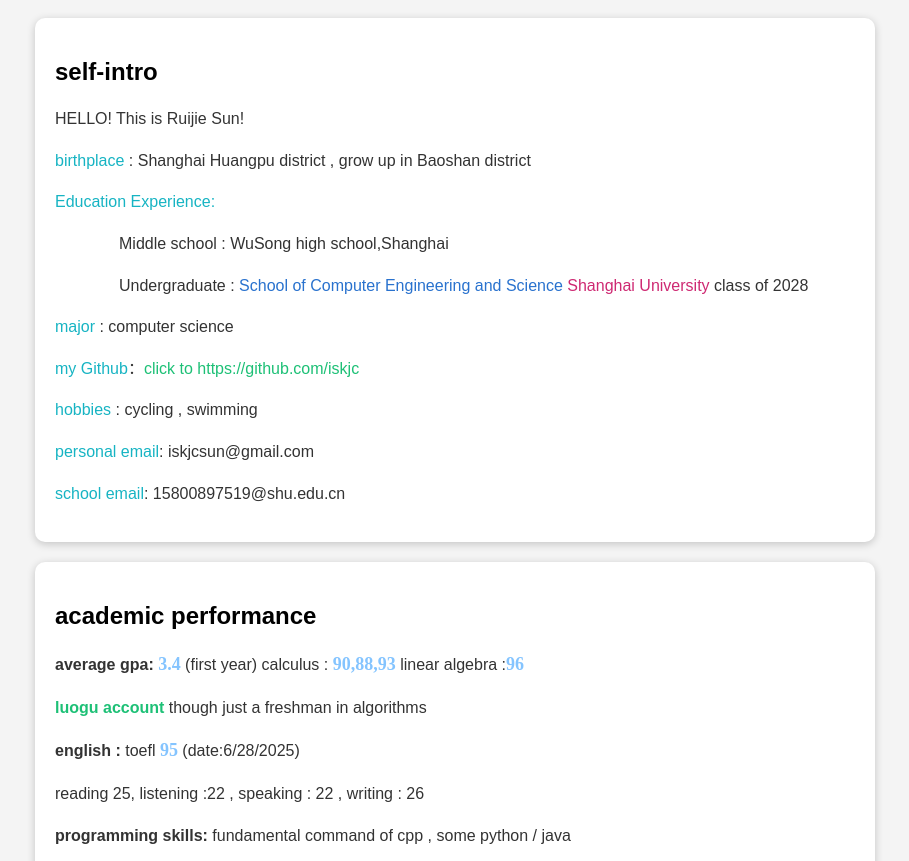
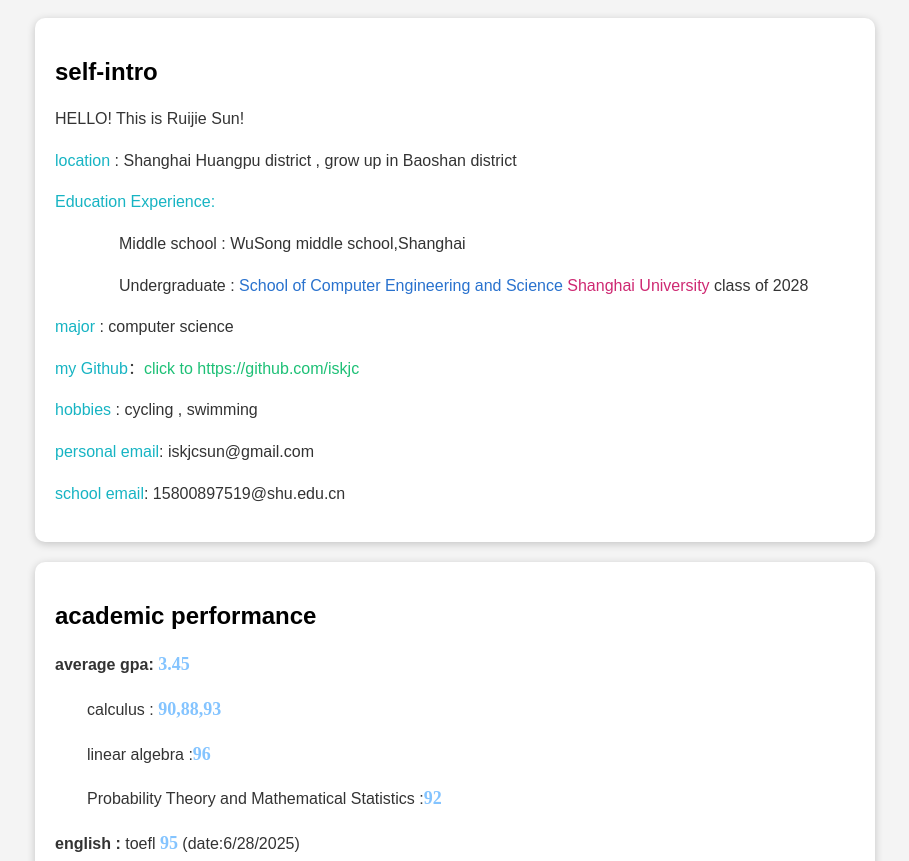
Before and after one commit to iskjc/personal_website, a plain HTML site: page index.html in a window 1280 px wide. Shown: the part 80-941 px from the top of the page, without its empty margins (185-1094 px from the left). Drawn offline with Linux system fonts and the light colour scheme.

Commit message:
2026 winter update

```diff
--- a/index.html
+++ b/index.html
@@ -51,9 +51,9 @@
 <div class="card">
     <h2>self-intro</h2>
     <p>HELLO!  This is Ruijie Sun!</p>
-    <p><span style="color: #17b4c3;">birthplace </span>: Shanghai Huangpu district , grow up in Baoshan district</p>
+    <p><span style="color: #17b4c3;">location </span>: Shanghai Huangpu district , grow up in Baoshan district</p>
     <p> <span style="color: #17b4c3;">Education Experience:</span></p>
-    <p style="text-indent: 4em;">Middle school :  WuSong high school,Shanghai</p>
+    <p style="text-indent: 4em;">Middle school :  WuSong middle school,Shanghai</p>
     <p style="text-indent: 4em;">
         Undergraduate :
         <a href="https://cs.shu.edu.cn/" style="color: #2972ce;">School of Computer Engineering and Science</a>
@@ -71,17 +71,15 @@
 
 <div class="card">
     <h2> academic performance</h2>
-    <p> <b>average gpa:</b> <span class="number">3.4</span> (first year)
-        calculus : <span class="number">90,88,93</span>
-        linear algebra :<span class="number">96</span>
-    </p>
-    <p><b><a href="https://www.luogu.com.cn/user/1798649">luogu account</a></b> though just a freshman in algorithms</p>
+    <p> <b>average gpa:</b> <span class="number">3.45</span><br>
+    <p style="text-indent: 2em;">
+    calculus : <span class="number">90,88,93</span><br></p>
+    <p style="text-indent: 2em;">linear algebra :<span class="number">96</span><br></p>
+    <p style="text-indent: 2em;">Probability Theory and Mathematical Statistics :<span class="number">92</span></p>
     <p> <b>english : </b> toefl <span class="number">95</span> (date:6/28/2025)</p>
     <p> reading 25, listening :22 , speaking : 22 , writing : 26</p>
     <p> <b>programming skills:</b> fundamental command of cpp , some python / java </p>
-    <p><a href="link.html">really understand how to use ai to help improve myself...</a></p>
-
-
+    <p><a href="link.html">really understand how to use ai to save myself...</a></p>
 </div>
 
 </body>
```
Also changed, not shown: link.html (+1 -1 lines).
